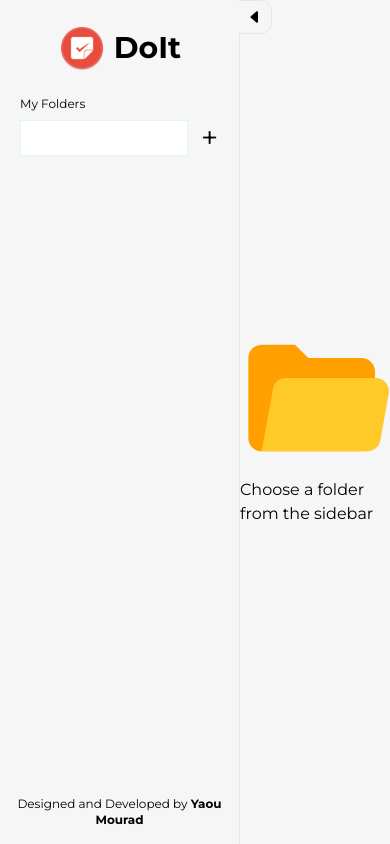
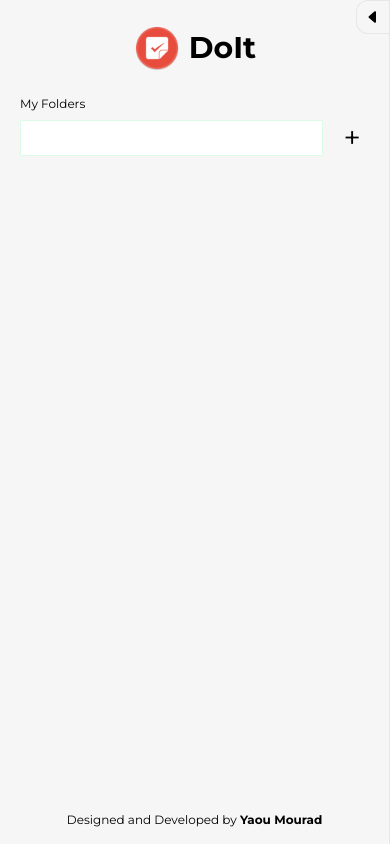
Before and after one commit to MouradFrz/Redux-ToDo, a React (Vite) app: page / in a window 390 px wide. Built offline with nearby package versions, Linux system fonts and the light colour scheme.

Commit message:
Sidebar responsiveness improvements

```diff
--- a/src/components/Main.jsx
+++ b/src/components/Main.jsx
@@ -5,8 +5,8 @@ import TasksDisplay from "./TasksDisplay";
 function Main({ sidebar, currentFolder }) {
 	return (
 		<div
-			className={`w-[calc(100%-240px)] bg-accent h-fit  transition-all min-h-[100vh]
-    ${!sidebar ? "w-[100%]" : ""}
+			className={` bg-accent h-fit w-full  transition-all min-h-[100vh]
+    ${!sidebar ? "w-[100%]" : "sm:w-[calc(100%-240px)]"}
     `}
 		>
 			{!currentFolder ? <NoFolder /> : <TasksDisplay currentFolder={currentFolder}/>}
--- a/src/components/Sidebar.jsx
+++ b/src/components/Sidebar.jsx
@@ -10,8 +10,8 @@ function Sidebar({ sidebar, setSidebar, currentFolder, setCurrentFolder }) {
 	const [newFolder, setNewFolder] = useState("");
 	return (
 		<div
-			className={`w-[240px] bg-accent border-r-[1px] transition-all px-5 h-[100vh] fixed top-0 left-0
-		${!sidebar ? "left-[-240px]" : ""}
+			className={`sm:w-[240px]  w-full z-50  bg-accent border-r-[1px] transition-all px-5 h-[100vh] fixed top-0 left-0
+		${!sidebar ? "sm:left-[-240px] left-[-100%]" : ""}
 		`}
 		>
 			<div className="flex justify-center gap-2 p-6 items-center">
@@ -40,6 +40,9 @@ function Sidebar({ sidebar, setSidebar, currentFolder, setCurrentFolder }) {
 								} py-1 duration-75 mb-[1px] rounded-sm px-4 hover:bg-darker transition w-full text-left`}
 								onClick={() => {
 									setCurrentFolder(folder.id);
+									if(document.querySelector("body").offsetWidth<640){
+										setSidebar(false)
+									}
 								}}
 							>
 								{folder.name}
@@ -73,13 +76,22 @@ function Sidebar({ sidebar, setSidebar, currentFolder, setCurrentFolder }) {
 				onClick={() => {
 					setSidebar((prev) => !prev);
 				}}
-				className="absolute top-0 left-[100%] bg-accent rounded-tr-xl rounded-br-xl border-r-[1px] border-t-[1px] border-b-[1px] p-2"
+				className={` ${
+					sidebar ? "rotate-[180deg]" : ""
+				} transition-all origin-left absolute top-0 left-[100%] bg-accent rounded-tr-xl rounded-br-xl border-r-[1px] border-t-[1px] border-b-[1px] p-2`}
 			>
-				<BsFillCaretRightFill
-					className={`transition ${sidebar ? "rotate-[180deg]" : ""}`}
-				/>
+				<BsFillCaretRightFill />
 			</button>
-			<p className="text-xs text-center absolute bottom-4 left-0 ">Designed and Developed by <a target="_blank" className="font-bold" href="https://www.linkedin.com/in/mourad-yaou/">Yaou Mourad</a></p>
+			<p className="text-xs text-center w-full absolute bottom-4 left-0 ">
+				Designed and Developed by{" "}
+				<a
+					target="_blank"
+					className="font-bold "
+					href="https://www.linkedin.com/in/mourad-yaou/"
+				>
+					Yaou Mourad
+				</a>
+			</p>
 		</div>
 	);
 }
```
